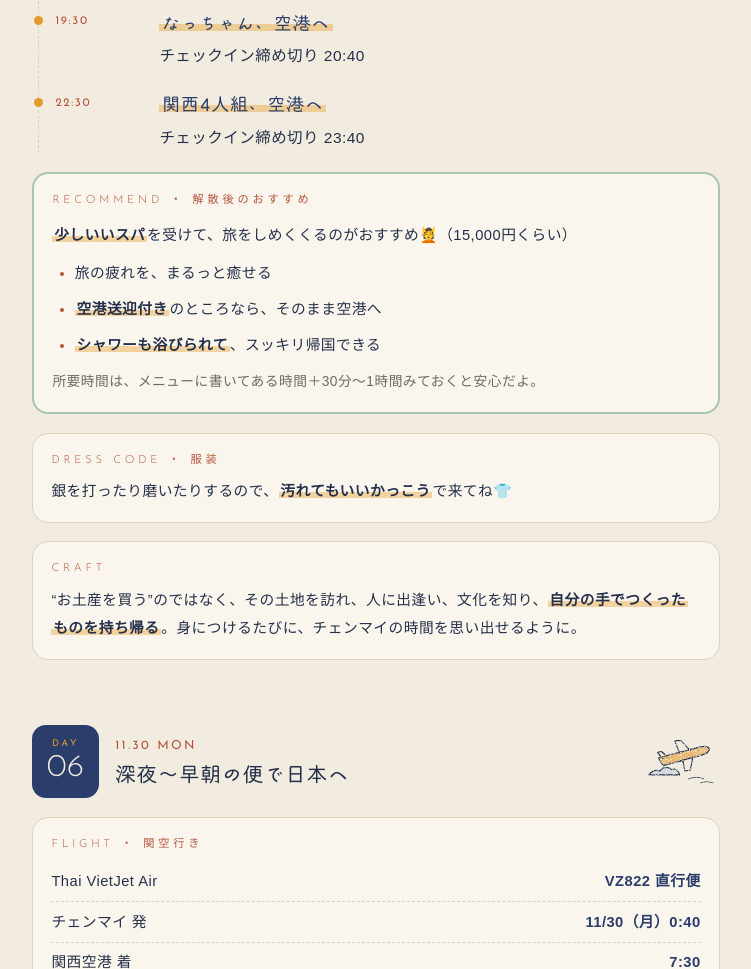
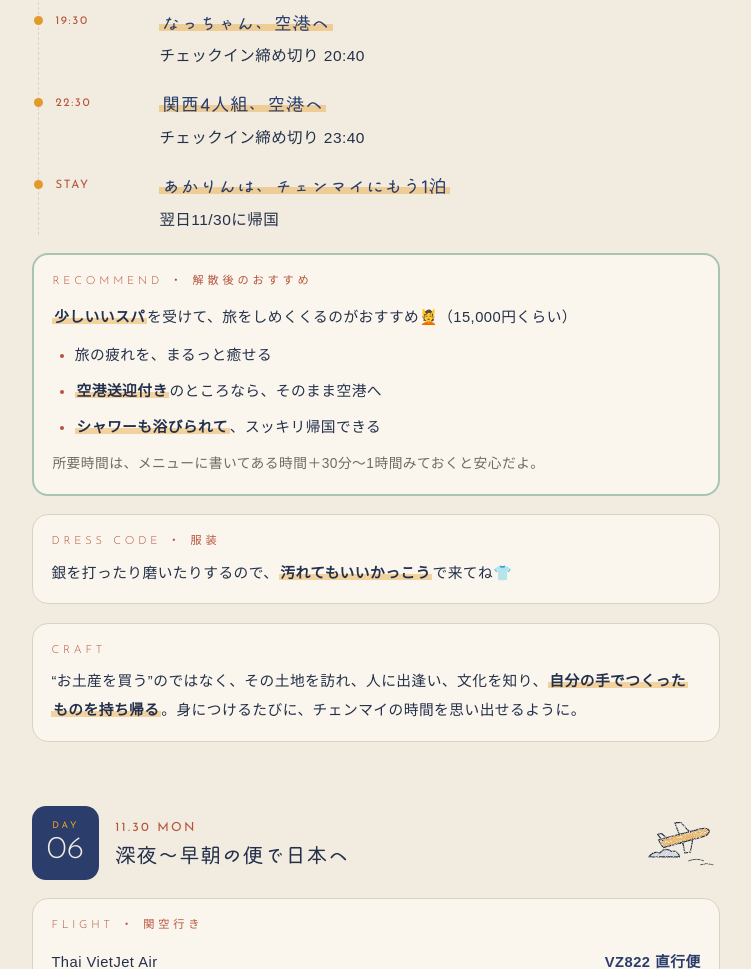
Before and after one commit to shihoyoga/kitone-manual, a plain HTML site: page chiangmai-2026/index.html in a window 1280 px wide. Shown: the part 8151-9120 px from the top of the page, without its empty margins (264-1015 px from the left). Drawn offline with nearby package versions, Linux system fonts and the light colour scheme; a web font is replaced by a local one.

Commit message:
しおり：あかりんの延泊を追加
Co-Authored-By: Claude Opus 5.5 <noreply@anthropic.com>
Claude-Session: https://claude.ai/code/session_018uLycCtYD5DcyUXmWqcyC2

```diff
--- a/chiangmai-2026/index.html
+++ b/chiangmai-2026/index.html
@@ -468,6 +468,7 @@ footer .label{color:var(--saffron)}
       <li><span class="t">18:30頃</span><div><b>チェンマイ市内へ戻って、解散</b>交通状況により前後することがあります。ここからは、それぞれのフライトまで自由時間。</div></li>
       <li><span class="t">19:30</span><div><b>なっちゃん、空港へ</b>チェックイン締め切り 20:40</div></li>
       <li><span class="t">22:30</span><div><b>関西4人組、空港へ</b>チェックイン締め切り 23:40</div></li>
+      <li><span class="t">STAY</span><div><b>あかりんは、チェンマイにもう1泊</b>翌日11/30に帰国</div></li>
     </ul>
     <div class="note arrive">
       <span class="label">Recommend ・ 解散後のおすすめ</span>
```
